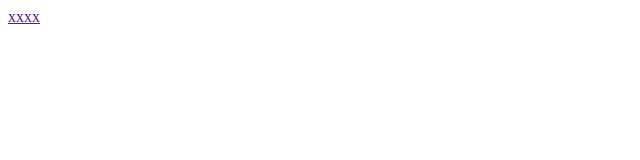
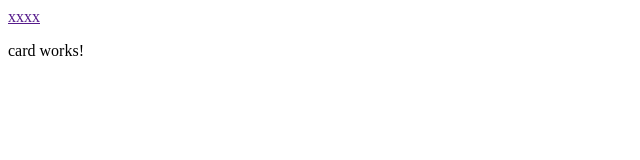
Before and after one commit to byniov1/personal-website, an Angular app: page / in a window 1280 px wide. Shown: the top 160 px of the page, without its empty margins (0-640 px from the left). Built offline with nearby package versions, Linux system fonts and the light colour scheme.

Commit message:
feat: create card component

```diff
--- a/src/app/app.component.html
+++ b/src/app/app.component.html
@@ -1 +1,3 @@
 <app-navigation/>
+<!-- Here goes main -->
+<app-card />
--- a/src/app/app.component.ts
+++ b/src/app/app.component.ts
@@ -1,10 +1,11 @@
 import { Component } from '@angular/core';
 import { RouterOutlet } from '@angular/router';
 import { NavigationComponent } from "./navigation/navigation.component";
+import { CardComponent } from "./card/card.component";
 
 @Component({
   selector: 'app-root',
-  imports: [ NavigationComponent],
+  imports: [NavigationComponent, CardComponent],
   templateUrl: './app.component.html',
   styleUrl: './app.component.scss'
 })
--- /dev/null
+++ b/src/app/card/card.component.html
@@ -0,0 +1 @@
+<p>card works!</p>
```
Also changed, not shown: src/app/card/card.component.ts (added, +11 -0 lines), src/app/card/card.component.scss (added), 1 other file (tests, documents, lock files or other folders).
